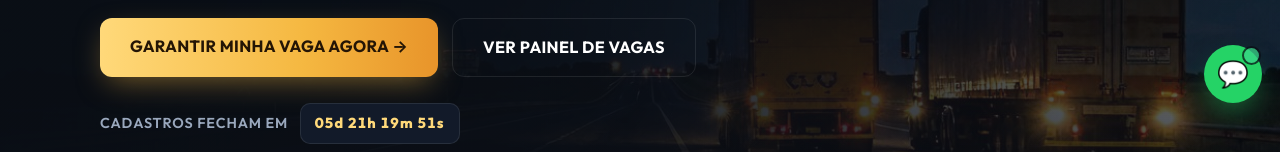
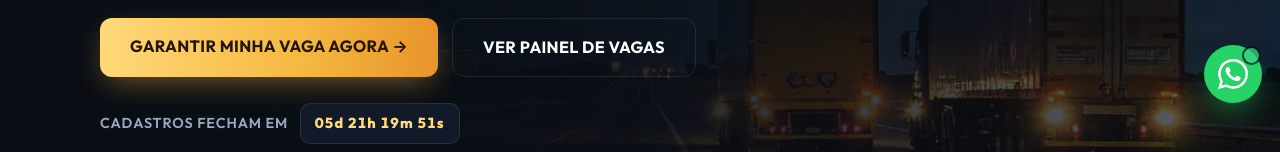
Before and after one commit to vagarodovia-hub/vagas, a plain HTML site: page index.html in a window 1280 px wide. Shown: the part 621-773 px from the top of the page. Drawn offline with Linux system fonts and the light colour scheme.

Commit message:
botao flutuante: simbolo oficial do WhatsApp (SVG branco)

```diff
--- a/index.html
+++ b/index.html
@@ -622,7 +622,7 @@ img{max-width:100%}
   </div>
 </footer>
 
-<a class="float-wpp" href="https://wa.me/556282885665?text=Ol%C3%A1!%20Quero%20uma%20vaga%20de%20motorista." aria-label="Falar com Renata (RH) no WhatsApp — atendimento online agora" title="Renata (RH) · online agora">💬</a>
+<a class="float-wpp" href="https://wa.me/556282885665?text=Ol%C3%A1!%20Quero%20uma%20vaga%20de%20motorista." aria-label="Falar com Renata (RH) no WhatsApp — atendimento online agora" title="Renata (RH) · online agora"><svg width="30" height="30" viewBox="0 0 24 24" fill="#fff" xmlns="http://www.w3.org/2000/svg" aria-hidden="true"><path d="M17.472 14.382c-.297-.149-1.758-.867-2.03-.967-.273-.099-.471-.148-.67.15-.197.297-.767.966-.94 1.164-.173.199-.347.223-.644.075-.297-.15-1.255-.463-2.39-1.475-.883-.788-1.48-1.761-1.653-2.059-.173-.297-.018-.458.13-.606.134-.133.298-.347.446-.52.149-.174.198-.298.298-.497.099-.198.05-.371-.025-.52-.075-.149-.669-1.612-.916-2.207-.242-.579-.487-.5-.669-.51-.173-.008-.371-.01-.57-.01-.198 0-.52.074-.792.372-.272.297-1.04 1.016-1.04 2.479 0 1.462 1.065 2.875 1.213 3.074.149.198 2.096 3.2 5.077 4.487.709.306 1.262.489 1.694.625.712.227 1.36.195 1.871.118.571-.085 1.758-.719 2.006-1.413.248-.694.248-1.289.173-1.413-.074-.124-.272-.198-.57-.347m-5.421 7.403h-.004a9.87 9.87 0 01-5.031-1.378l-.361-.214-3.741.982.998-3.648-.235-.374a9.86 9.86 0 01-1.51-5.26c.001-5.45 4.436-9.884 9.888-9.884 2.64 0 5.122 1.03 6.988 2.898a9.825 9.825 0 012.893 6.994c-.003 5.45-4.437 9.884-9.885 9.884m8.413-18.297A11.815 11.815 0 0012.05 0C5.495 0 .16 5.335.157 11.892c0 2.096.547 4.142 1.588 5.945L.057 24l6.305-1.654a11.882 11.882 0 005.683 1.448h.005c6.554 0 11.89-5.335 11.893-11.893a11.821 11.821 0 00-3.48-8.413Z"/></svg></a>
 <div class="stickybar"><span>💰 Até R$ 14.800/mês · CNH C·D·E</span><a href="#cadastro">GARANTIR VAGA</a></div>
 
 <script>
```
